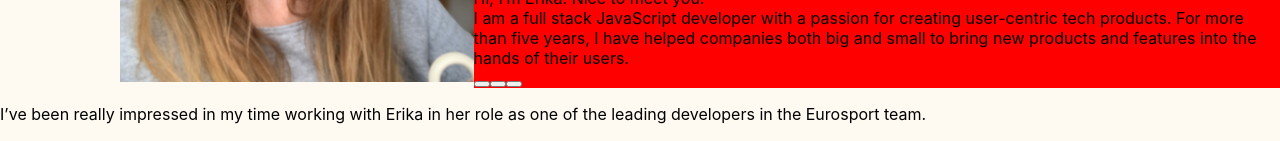
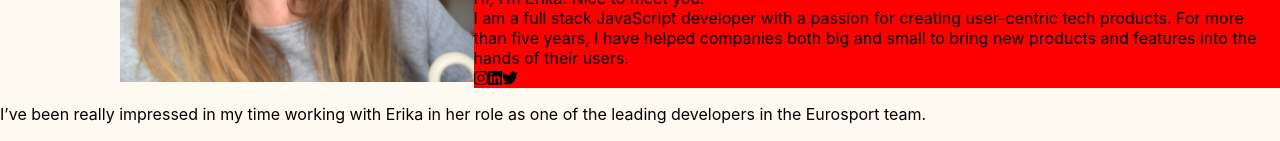
Before and after one commit to linas19/Erika_HomePage, a Next.js app: page / in a window 1280 px wide. Shown: the part 3102-3243 px from the top of the page. Built offline with nearby package versions, Linux system fonts and the light colour scheme.

Commit message:
current commit

```diff
--- a/package.json
+++ b/package.json
@@ -8,6 +8,10 @@
     "start": "next start"
   },
   "dependencies": {
+    "@fortawesome/fontawesome-svg-core": "^1.2.35",
+    "@fortawesome/free-brands-svg-icons": "^5.15.3",
+    "@fortawesome/free-solid-svg-icons": "^5.15.3",
+    "@fortawesome/react-fontawesome": "^0.1.14",
     "file-loader": "^6.2.0",
     "next": "10.0.9",
     "react": "17.0.1",
--- a/pages/index.js
+++ b/pages/index.js
@@ -1,6 +1,9 @@
 import Head from 'next/head'
 import styles from '../styles/Home.module.scss'
 import Image from 'next/image.js'
+import { faInstagram, faLinkedin, faTwitter } from '@fortawesome/free-brands-svg-icons'
+import { FontAwesomeIcon } from '@fortawesome/react-fontawesome'
+import Link from 'next/link'
 
 export default function Home() {
   return (
@@ -11,6 +14,7 @@ export default function Home() {
         <style>
         @import url('https://fonts.googleapis.com/css2?family=Montserrat&display=swap');
         </style>
+        <link rel="stylesheet" href="https://cdnjs.cloudflare.com/ajax/libs/font-awesome/4.7.0/css/font-awesome.min.css"></link>
       </Head>
       <body>
         <div className={styles.topLine}></div>
@@ -89,9 +93,18 @@ export default function Home() {
                 <div className={styles.thirdPageTopRightTextIntro}>Hi, I’m Erika. Nice to meet you!</div>
                 <div className={styles.thirdPageTopRightTextDescription}>I am a full stack JavaScript developer with a passion for creating user-centric tech products. For more than five years, I have helped companies both big and small to bring new products and features into the hands of their users.</div>
                 <div className={styles.thirdPageTopRightTextButtons}>
-                  <button></button>
-                  <button></button>
-                  <button></button>
+                  <Link href='https://www.instagram.com/'>
+                    {/* <a>Home</a> */}
+                    <FontAwesomeIcon icon={faInstagram} />
+                  </Link>
+                  <Link href='https://www.linkedin.com/'>
+                    {/* <a>Home</a> */}
+                    <FontAwesomeIcon icon={faLinkedin} />
+                  </Link>
+                  <Link href='https://www.twitter.com/'>
+                    {/* <a>Home</a> */}
+                    <FontAwesomeIcon icon={faTwitter} />
+                  </Link>
                 </div>
               </div>
             </div>
--- a/styles/Home.module.scss
+++ b/styles/Home.module.scss
@@ -221,3 +221,6 @@
 .thirdPageTopLeftImage {
 
 }
+.icon {
+  color: red;
+}
```
Also changed, not shown: 1 other file (tests, documents, lock files or other folders).
